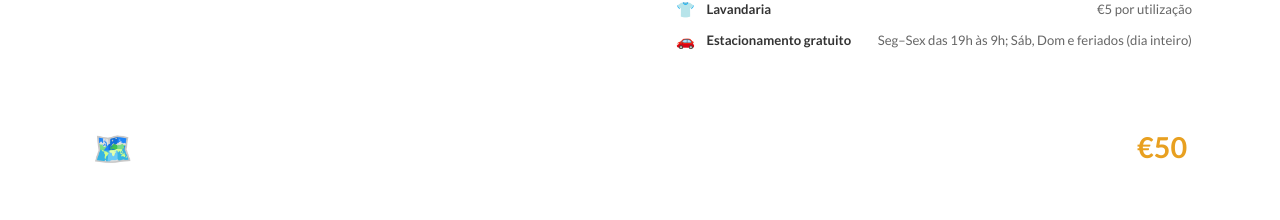
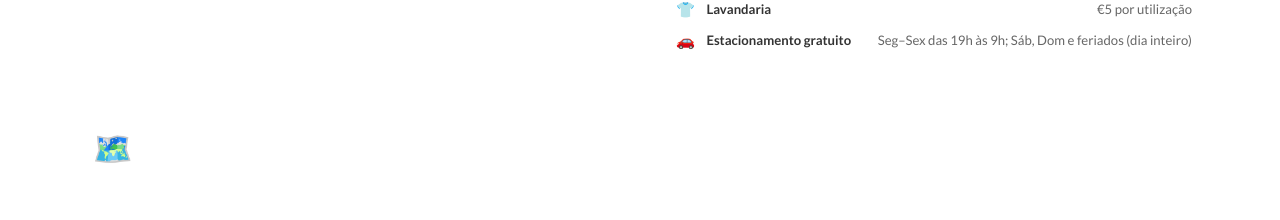
Before and after one commit to caioagrelli/AlcalokoLisbon, a React (Vite) app: page / in a window 1280 px wide. Shown: the part 2657-2877 px from the top of the page. Built offline with nearby package versions, Linux system fonts and the light colour scheme; a web font is replaced by a local one.

Commit message:
fix: remove preço do tour guiado
Co-Authored-By: Claude Sonnet 4.6 <noreply@anthropic.com>

```diff
--- a/src/components/SpaceDetails.jsx
+++ b/src/components/SpaceDetails.jsx
@@ -344,7 +344,6 @@ export default function SpaceDetails() {
             <div className="space-details__tour-title">{c.tour_title}</div>
             <div className="space-details__tour-desc">{c.tour_desc}</div>
           </div>
-          <div className="space-details__tour-price">{c.tour_price}</div>
         </motion.div>
 
       </div>
```
